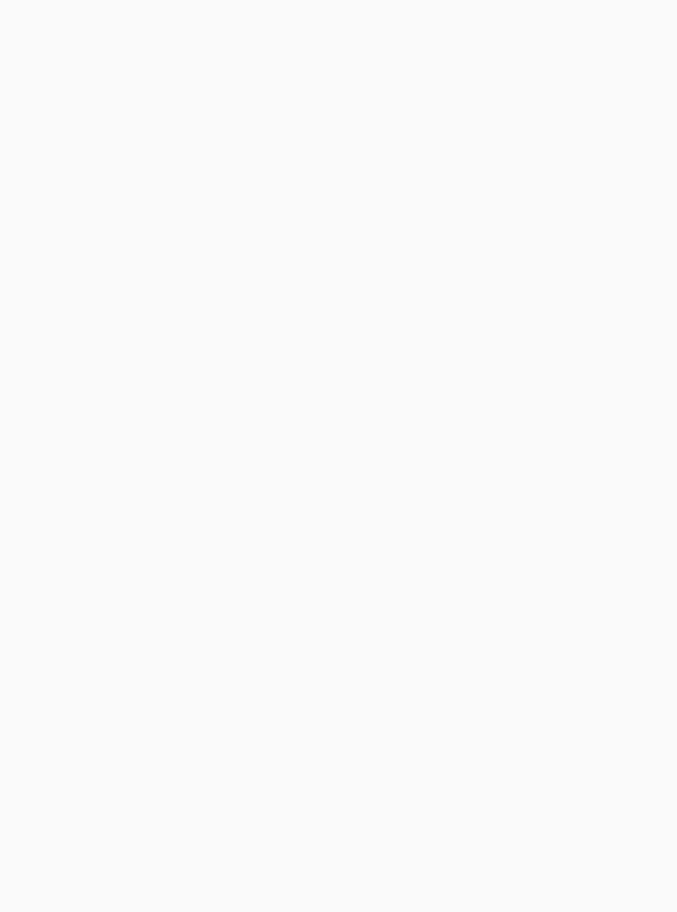
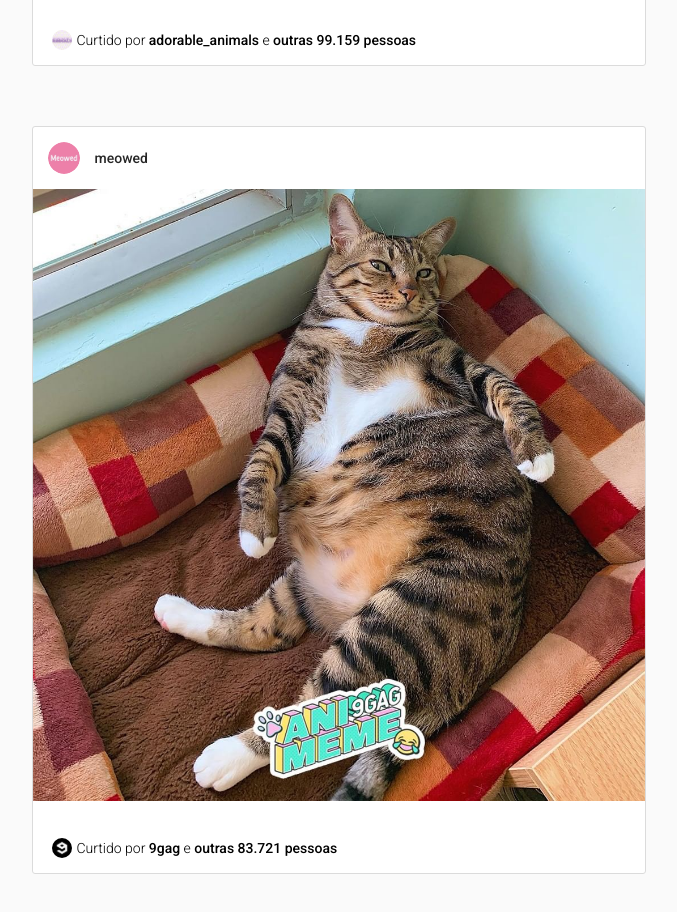
Before and after one commit to AnaLTFernandes/instagram-react, a JavaScript app: page / in a window 1280 px wide. Shown: the part 1720-2632 px from the top of the page, without its empty margins (141-818 px from the left). Before the commit the page ends 800 px from the top, so only its background shows below. Built offline with nearby package versions, Linux system fonts and the light colour scheme.

Commit message:
Seção de posts implementada

```diff
--- a/src/components/Conteudo.js
+++ b/src/components/Conteudo.js
@@ -7,6 +7,7 @@ export default function Conteudo() {
         <div class="conteudo">
             <div class="postagens">
                 <Stories />
+                <Posts />
             </div>
         </div>
     );
--- a/src/components/Posts.js
+++ b/src/components/Posts.js
@@ -0,0 +1,97 @@
+function Postagens() {
+    return ([
+        {nome:"meowed",
+         imagem:"./img/stories/meowed 1.svg",
+         instagram:"https://www.instagram.com/meowed/",
+         postagem:"./img/post/gato-telefone 1.svg",
+         altPostagem:"gato",
+         visualizacaoIMG: "./img/stories/respondeai 1.svg",
+         visualizacaoCanal:"respondeai",
+         visualizacaoNumero: "101.523"
+        },
+        {nome:"barked",
+         imagem:"./img/stories/barked 1.svg",
+         instagram:"https://www.instagram.com/barked/",
+         postagem:"./img/post/dog 1.svg",
+         altPostagem:"doguinho",
+         visualizacaoIMG:"./img/post/adorableanimals 2.svg",
+         visualizacaoCanal:"adorable_animals",
+         visualizacaoNumero: "99.159"
+        },
+        {nome:"meowed",
+         imagem:"./img/stories/meowed 1.svg",
+         instagram:"https://www.instagram.com/meowed/",
+         postagem:"./img/post/gato 3.jpg",
+         altPostagem:"gato",
+         visualizacaoIMG:"./img/stories/9gag 1.svg",
+         visualizacaoCanal:"9gag",
+         visualizacaoNumero: "83.721"
+        }
+    ]);
+}
+
+function PostTopo(props) {
+    return (
+        <div class="topo">
+            <div class="canal">
+                <img src={props.imagem} alt={props.alt}/>
+
+                <a href={props.link} target="_blank" rel="noreferrer">
+                    <p>{props.nome}</p>
+                </a>
+            </div>
+            <ion-icon name="ellipsis-horizontal"></ion-icon>
+        </div>
+    );
+}
+
+function PostIcones() {
+    return (
+        <div class="icones-post">
+            <div>
+                <ion-icon class="heart" name="heart-outline"></ion-icon>
+                <ion-icon name="chatbubble-outline"></ion-icon>
+                <ion-icon name="paper-plane-outline"></ion-icon>
+            </div>
+            <ion-icon class="icon bookmark" name="bookmark-outline"></ion-icon>
+        </div>
+    );
+}
+
+function PostVisualizacao(props) {
+    return (
+        <div class="visualizacao">
+            <img src={props.imagem}/>
+            <p>Curtido por <b>{props.canal}</b> e <b>outras {props.quantidade} pessoas</b></p>
+        </div>
+    );
+}
+
+export default function Posts() {
+    let arrayPost = Postagens();
+
+    return (
+        <div class="coluna-posts">
+            {arrayPost.map(canal =>
+                <div class="post">
+                    <PostTopo
+                        imagem={canal.imagem}
+                        alt={canal.nome}
+                        nome={canal.nome}
+                        link={canal.instagram}
+                    />
+
+                    <img src={canal.postagem} alt={canal.altPostagem}/>
+
+                    <PostIcones />
+
+                    <PostVisualizacao
+                        imagem={canal.visualizacaoIMG}
+                        canal={canal.visualizacaoCanal}
+                        quantidade={canal.visualizacaoNumero}
+                    />
+                </div>
+            )}
+        </div>
+    );
+}
--- a/src/components/Stories.js
+++ b/src/components/Stories.js
@@ -19,7 +19,8 @@ export default function Stories() {
                 <Storie
                     image={"./img/stories/" + canal + " 1.svg"}
                     alt={canal}
-                    nome={canal}/>
+                    nome={canal}
+                />
             )}
 
             <ion-icon class="icone" name="chevron-forward-circle"></ion-icon>
```
